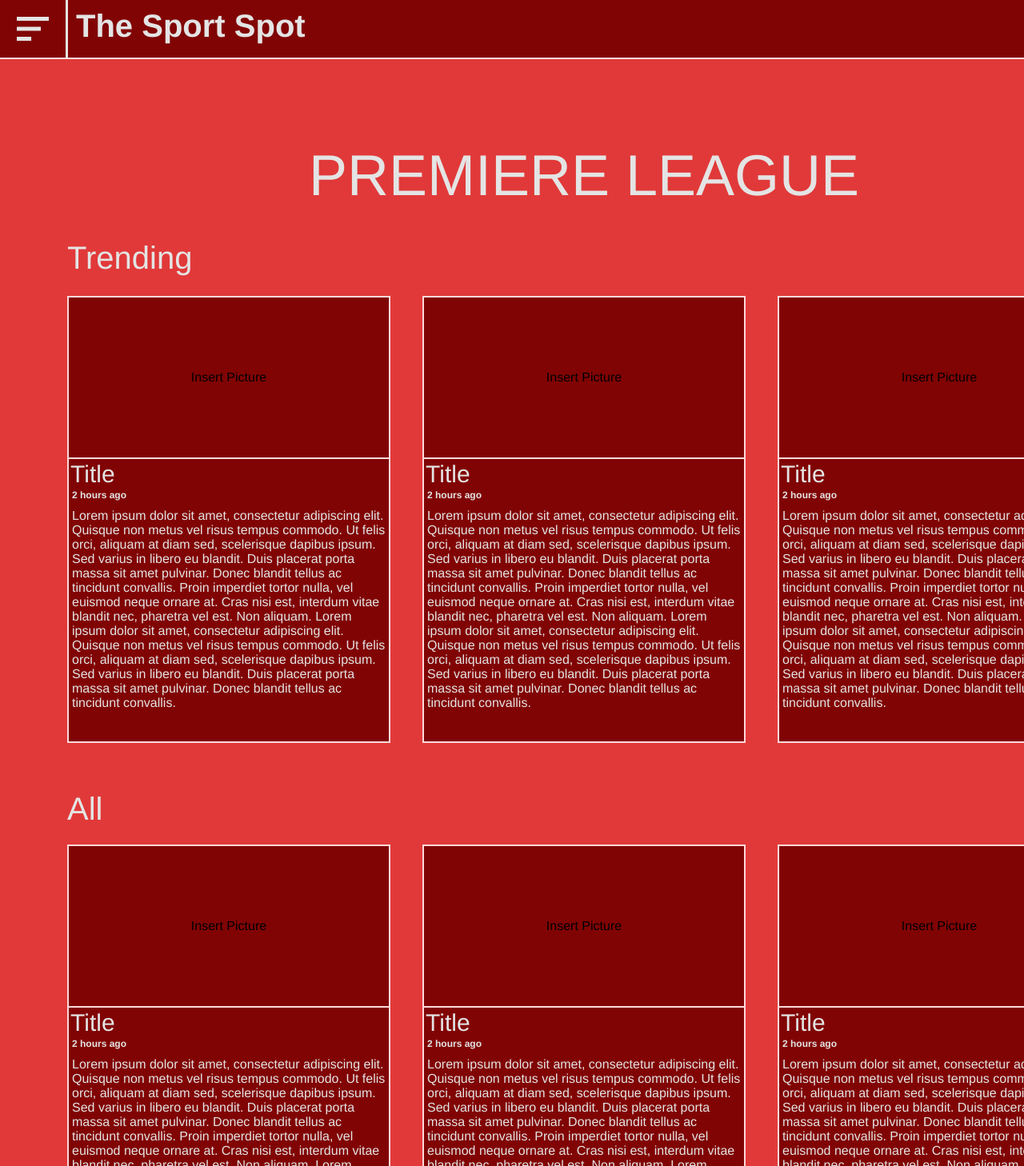
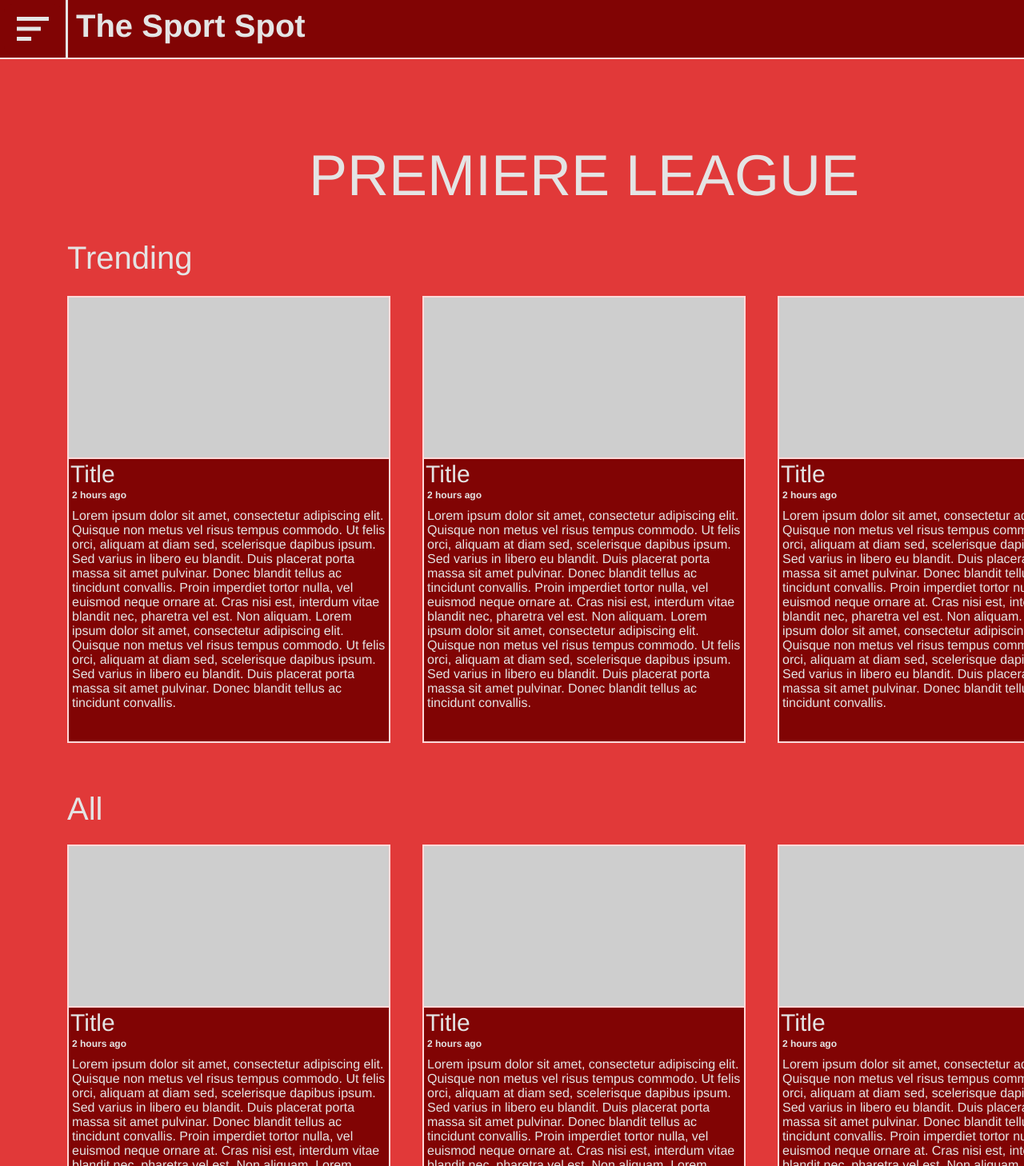
Before and after one commit to LamekMarouf/the-sport-spot, a React (Create React App) app in the folder client/: page /premiereleaguepage in a window 1280 px wide. Shown: the top 1458 px of the page at 80% size. Built offline with nearby package versions, Linux system fonts and the light colour scheme.

Commit message:
minor changes

```diff
--- a/client/src/components/PremiereLeaguePage.js
+++ b/client/src/components/PremiereLeaguePage.js
@@ -12,7 +12,7 @@ function PremiereLeaguePage() {
           <div className="trending-title">Trending</div>
           <div className="trending-cards">
             <div className="card">
-              <div className="card-picture">Insert Picture</div>
+              <div className="card-picture"></div>
               <div className="card-title">Title</div>
               <div className="card-time">2 hours ago</div>
               <div className="card-description">
@@ -31,7 +31,7 @@ function PremiereLeaguePage() {
               </div>
             </div>
             <div className="card">
-              <div className="card-picture">Insert Picture</div>
+              <div className="card-picture"></div>
               <div className="card-title">Title</div>
               <div className="card-time">2 hours ago</div>
               <div className="card-description">
@@ -50,7 +50,7 @@ function PremiereLeaguePage() {
               </div>
             </div>
             <div className="card">
-              <div className="card-picture">Insert Picture</div>
+              <div className="card-picture"></div>
               <div className="card-title">Title</div>
               <div className="card-time">2 hours ago</div>
               <div className="card-description">
@@ -74,7 +74,7 @@ function PremiereLeaguePage() {
           <div className="all-title">All</div>
           <div className="all-cards">
             <div className="card">
-              <div className="card-picture">Insert Picture</div>
+              <div className="card-picture"></div>
               <div className="card-title">Title</div>
               <div className="card-time">2 hours ago</div>
               <div className="card-description">
@@ -93,7 +93,7 @@ function PremiereLeaguePage() {
               </div>
             </div>
             <div className="card">
-              <div className="card-picture">Insert Picture</div>
+              <div className="card-picture"></div>
               <div className="card-title">Title</div>
               <div className="card-time">2 hours ago</div>
               <div className="card-description">
@@ -112,7 +112,7 @@ function PremiereLeaguePage() {
               </div>
             </div>
             <div className="card">
-              <div className="card-picture">Insert Picture</div>
+              <div className="card-picture"></div>
               <div className="card-title">Title</div>
               <div className="card-time">2 hours ago</div>
               <div className="card-description">
--- a/client/src/styles/_premiereLeaguePage.scss
+++ b/client/src/styles/_premiereLeaguePage.scss
@@ -49,6 +49,7 @@ $hoverColor: #be0000;
                 .card-picture {
                     width: 400px;
                     height: 200px;
+                    background-color: #cecece;
 
                     @include flexCenter();
                 }
@@ -101,6 +102,7 @@ $hoverColor: #be0000;
                 .card-picture {
                     width: 400px;
                     height: 200px;
+                    background-color: #cecece;
 
                     @include flexCenter();
                 }
--- a/client/src/styles/style.css
+++ b/client/src/styles/style.css
@@ -320,6 +320,7 @@ body {
 .premiereleague-page .trending .trending-cards .card .card-picture {
   width: 400px;
   height: 200px;
+  background-color: #cecece;
   display: -webkit-box;
   display: -ms-flexbox;
   display: flex;
@@ -393,6 +394,7 @@ body {
 .premiereleague-page .all .all-cards .card .card-picture {
   width: 400px;
   height: 200px;
+  background-color: #cecece;
   display: -webkit-box;
   display: -ms-flexbox;
   display: flex;
```
Also changed, not shown: 1 other file (tests, documents, lock files or other folders).
